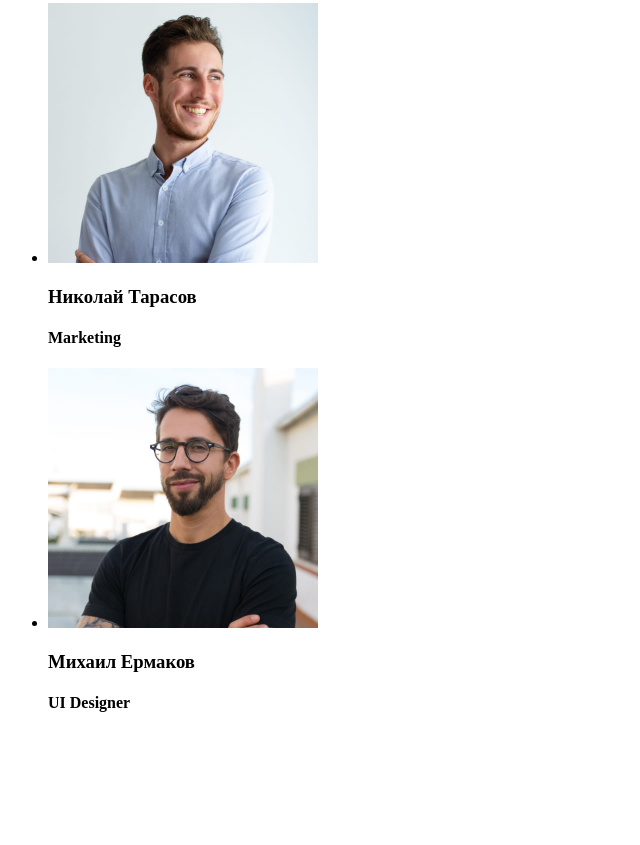
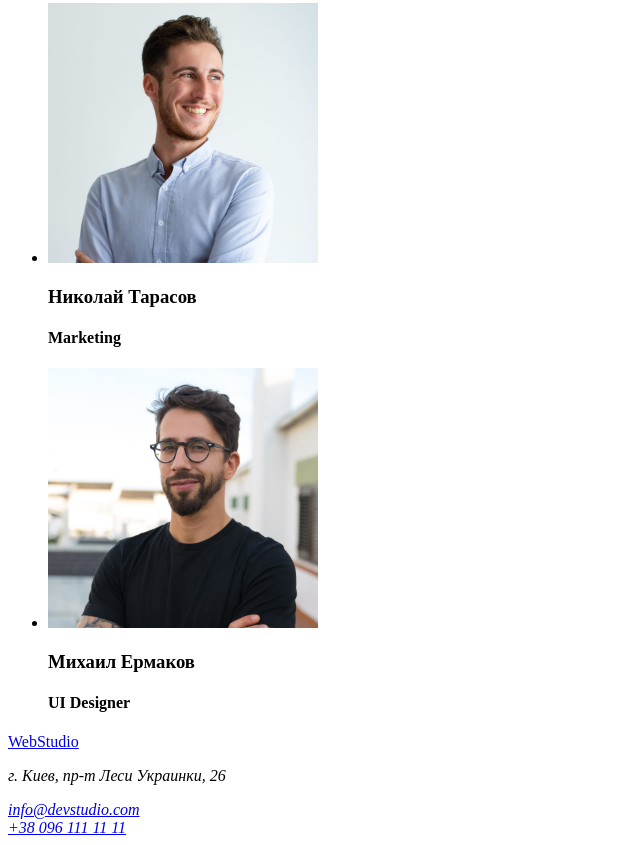
Before and after one commit to d-Arria/goit-markup-hw-01, a plain HTML site: page index.html in a window 1280 px wide. Shown: the part 2051-2896 px from the top of the page, without its empty margins (0-640 px from the left). Before the commit the page ends 2784 px from the top, so only its background shows below. Drawn offline with Linux system fonts and the light colour scheme.

Commit message:
Adds footer

```diff
--- a/index.html
+++ b/index.html
@@ -135,6 +135,13 @@
       </section>
     </main>
 
-    <footer></footer>
+    <footer>
+      <a href="./index.html" lang="en">WebStudio</a>
+      <address>
+        <p>г. Киев, пр-т Леси Украинки, 26</p>
+        <a href="mailto:info@devstudio.com">info@devstudio.com</a> <br />
+        <a href="tel:+380961111111">+38 096 111 11 11</a>
+      </address>
+    </footer>
   </body>
 </html>
```
